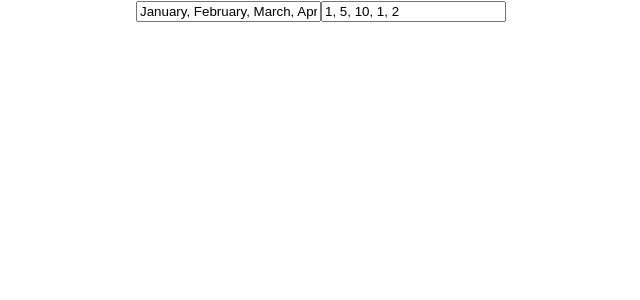
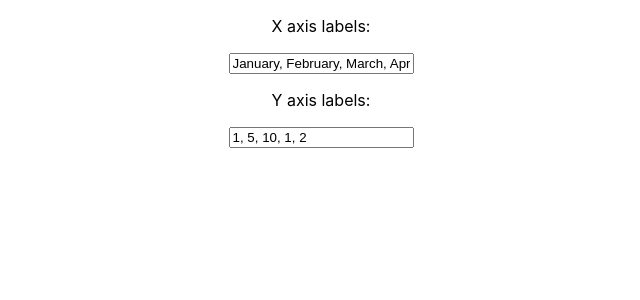
Before and after one commit to Olexandr-Trubin-Koshyk/backendless-tt, a React (Create React App) app: page / in a window 1280 px wide. Shown: the top 300 px of the page, without its empty margins (319-959 px from the left). Built offline with nearby package versions, Linux system fonts and the light colour scheme.

Commit message:
Added titles to InputMenu

```diff
--- a/src/components/Chart/Chart.tsx
+++ b/src/components/Chart/Chart.tsx
@@ -8,12 +8,12 @@ export const Chart: React.FC = React.memo(() => {
   return (
       <>
         <InputChartMenu
-          asix='x'
+          axis='X'
           value={months}
           setValue={setMonths}
         />
         <InputChartMenu
-          asix='y'
+          axis='Y'
           value={valuesByMonths}
           setValue={setValuesByMonths}
         />
--- a/src/components/InputChartMenu/InputChartMenu.tsx
+++ b/src/components/InputChartMenu/InputChartMenu.tsx
@@ -1,22 +1,27 @@
 import React from "react"
 
 interface Props {
-  asix: 'x' | 'y';
+  axis: 'X' | 'Y';
   value: string[];
   setValue: (s: string[]) => void;
 }
 
-export const InputChartMenu: React.FC<Props> = React.memo(({asix, value, setValue}) => {
+export const InputChartMenu: React.FC<Props> = React.memo(({axis, value, setValue}) => {
   const handleChange = (event: React.ChangeEvent<HTMLInputElement>) => {
     event.target.value
       ? setValue(event.target.value.split(','))
       : setValue([]);
   }
     return (
-      <input
-        className={asix === 'x' ? 'inputMenu__months' : 'inputMenu__valuesByMonths'}
+      <div className="inputMenu">
+        <p className="inputMenu__title">
+          {`${axis} axis labels:`}
+        </p>
+        <input
+        className={axis === 'X' ? 'inputMenu__months' : 'inputMenu__valuesByMonths'}
         onChange={handleChange}
         defaultValue={value.join(', ')}
       />
+      </div>
     )
 })
```
